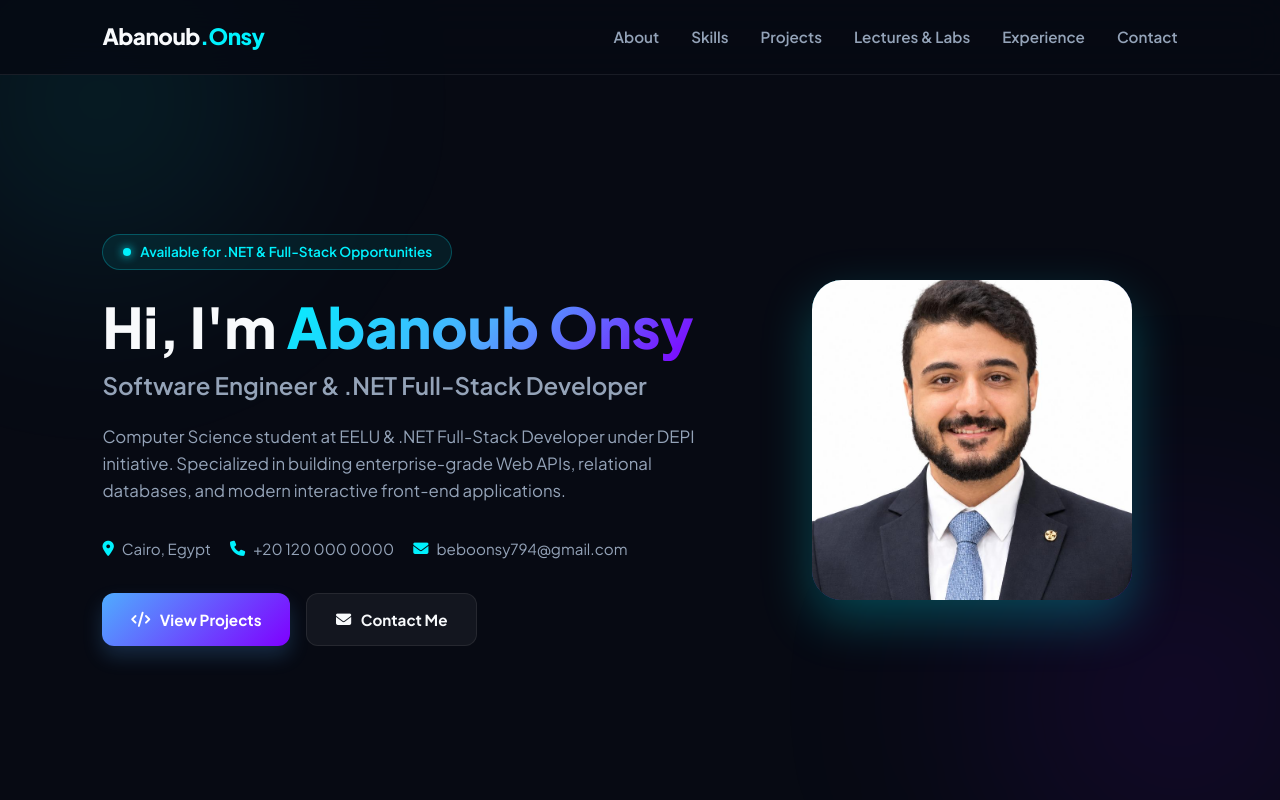
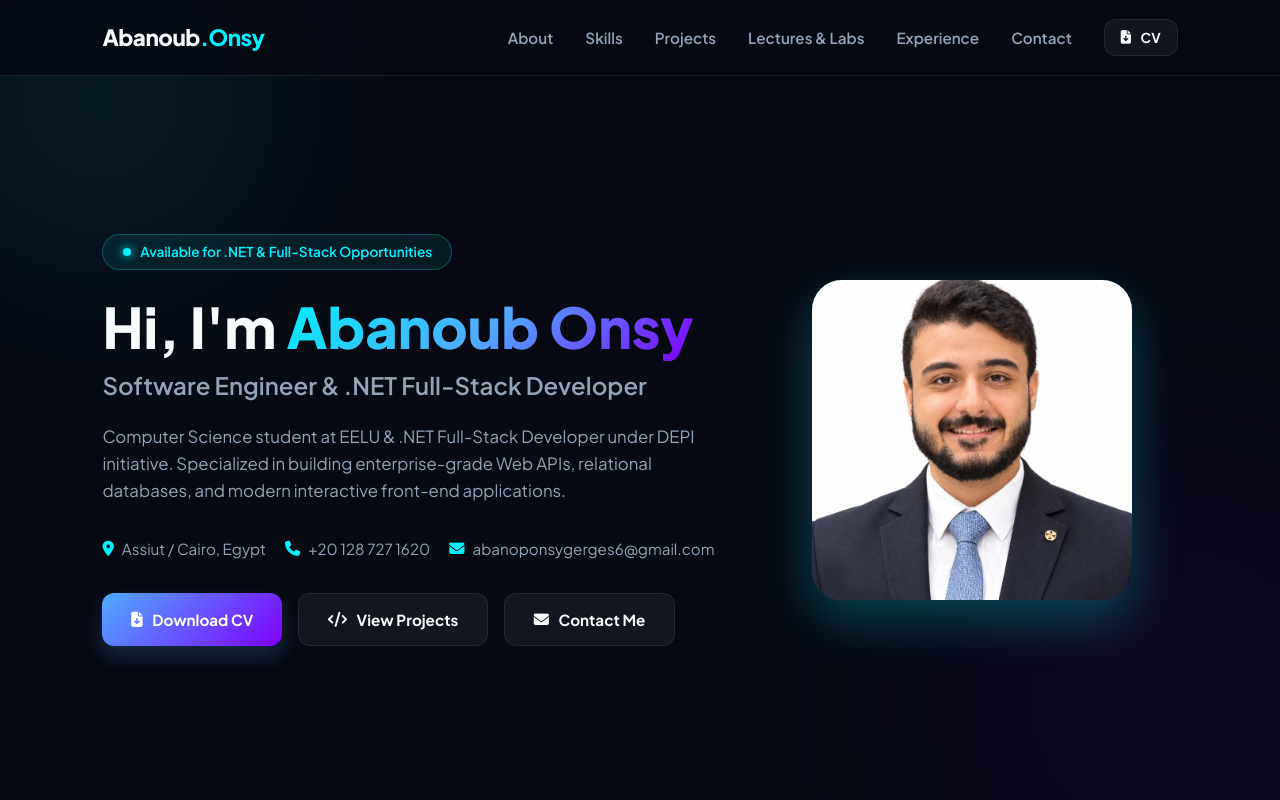
Before and after one commit to beboonsy/portfolio, a plain HTML site: page index.html in a window 1280 px wide. Shown: the top 800 px of the page. Drawn offline with Linux system fonts and the light colour scheme.

```diff
--- a/index.html
+++ b/index.html
@@ -91,6 +91,7 @@
       display: flex;
       list-style: none;
       gap: 2rem;
+      align-items: center;
     }
 
     nav a {
@@ -187,7 +188,7 @@
       color: var(--primary-cyan);
     }
 
-    /* Hero Profile Image Styling - Optimized for Face Zoom */
+    /* Hero Profile Image Styling */
     .hero-image-container {
       flex: 0.8;
       display: flex;
@@ -210,8 +211,8 @@
       width: 100%;
       height: 100%;
       object-fit: cover;
-      object-position: center 15%; /* التركيز على الجزء العلوي والوجه */
-      transform: scale(1.25); /* تقريب الصورة للتركيز على الوجه */
+      object-position: center 15%;
+      transform: scale(1.25);
       border-radius: 22px;
       background: #1e293b;
       display: block;
@@ -221,6 +222,7 @@
     .btn-group {
       display: flex;
       gap: 1rem;
+      flex-wrap: wrap;
     }
 
     .btn {
@@ -444,6 +446,7 @@
         <li><a href="#labs">Lectures & Labs</a></li>
         <li><a href="#experience">Experience</a></li>
         <li><a href="#contact">Contact</a></li>
+        <li><a href="CV.pdf" target="_blank" class="btn btn-secondary" style="padding: 0.4rem 1rem; font-size: 0.85rem;"><i class="fas fa-file-arrow-down"></i> CV</a></li>
       </ul>
     </nav>
   </header>
@@ -463,13 +466,14 @@
 
       <!-- Contact Info Bar -->
       <div class="contact-info-list">
-        <div class="contact-info-item"><i class="fas fa-location-dot"></i> Cairo, Egypt</div>
-        <div class="contact-info-item"><i class="fas fa-phone"></i> +20 120 000 0000</div>
-        <div class="contact-info-item"><i class="fas fa-envelope"></i> beboonsy794@gmail.com</div>
+        <div class="contact-info-item"><i class="fas fa-location-dot"></i> Assiut / Cairo, Egypt</div>
+        <div class="contact-info-item"><i class="fas fa-phone"></i> +20 128 727 1620</div>
+        <div class="contact-info-item"><i class="fas fa-envelope"></i> abanoponsygerges6@gmail.com</div>
       </div>
 
       <div class="btn-group">
-        <a href="#projects" class="btn btn-primary"><i class="fas fa-code"></i> View Projects</a>
+        <a href="CV.pdf" download target="_blank" class="btn btn-primary"><i class="fas fa-file-arrow-down"></i> Download CV</a>
+        <a href="#projects" class="btn btn-secondary"><i class="fas fa-code"></i> View Projects</a>
         <a href="#contact" class="btn btn-secondary"><i class="fas fa-envelope"></i> Contact Me</a>
       </div>
     </div>
@@ -477,7 +481,7 @@
     <!-- Personal Photo Box with CSS Zoom & Positioning -->
     <div class="hero-image-container">
       <div class="profile-img-wrapper">
-      <img src="photo-portfolio.jpeg" alt="Abanoub Onsy Gerges" class="profile-img">
+        <img src="photo-portfolio.jpeg" alt="Abanoub Onsy Gerges" class="profile-img" onerror="this.src='https://via.placeholder.com/320x320/0f172a/00f2fe?text=Abanoub+Onsy'">
       </div>
     </div>
   </section>
@@ -651,7 +655,7 @@
         <a href="https://github.com/beboonsy" target="_blank" class="btn btn-secondary">
           <i class="fab fa-github"></i> GitHub Profile
         </a>
-        <a href="mailto:beboonsy794@gmail.com" class="btn btn-secondary">
+        <a href="mailto:abanoponsygerges6@gmail.com" class="btn btn-secondary">
           <i class="fas fa-envelope"></i> Send Email
         </a>
       </div>
@@ -663,4 +667,4 @@
   </footer>
 
 </body>
-</html>3
+</html>
```
